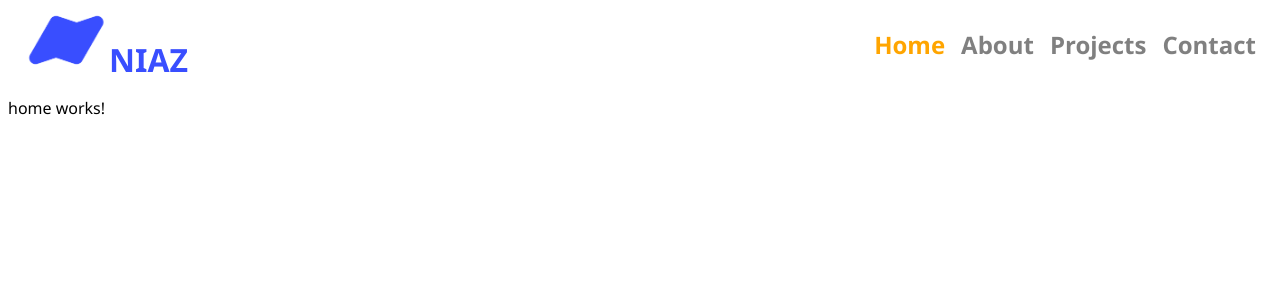
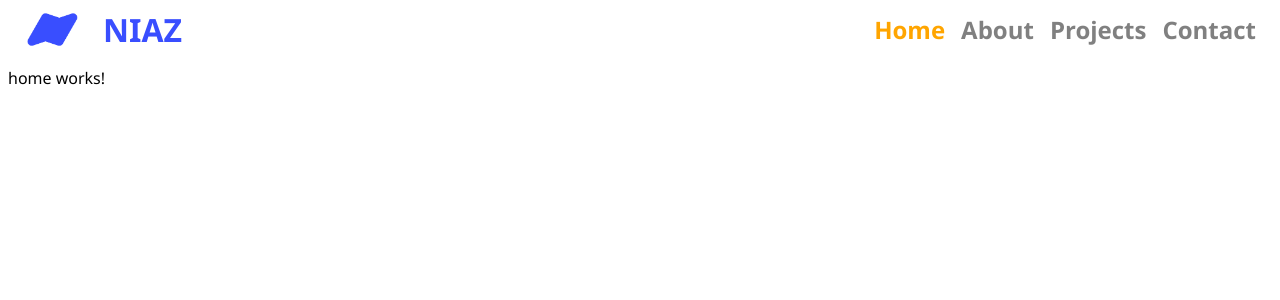
Before and after one commit to tuk05348/website-frontend, an Angular app: page / in a window 1280 px wide. Shown: the top 300 px of the page. Built offline with nearby package versions, Linux system fonts and the light colour scheme.

Commit message:
Fixed the logo to make it the same height as the text.

```diff
--- a/src/app/Components/navbar/navbar.component.css
+++ b/src/app/Components/navbar/navbar.component.css
@@ -1,18 +1,28 @@
 .nav-container {
     display: flex;
     align-items: center;
+    justify-content: space-between;
     padding: 0px 1em;
 }
 
 .logo {
-    width: 10%;
-    height: auto;
+    width: 100%;
+    height: 100%;
+    background-image: url("/logo.png");
+    background-repeat: no-repeat;
+    background-size: contain;
+}
+
+.logo-container {
+    display: grid;
+    grid-template-columns: 1fr 1fr;
 }
 
 .name {
     font-size: 2em;
     font-weight: bold;
     color: #394eff;
+    width: 100%;
 }
 
 .hamburger {
--- a/src/app/Components/navbar/navbar.component.html
+++ b/src/app/Components/navbar/navbar.component.html
@@ -1,6 +1,6 @@
 <nav class="nav-container">
     <div class="logo-container">
-        <img class="logo" src="logo.png" alt="logo">
+        <div class="logo"></div>
         <span class="name">NIAZ</span>
     </div>
     <div class="hamburger" (click)="menuOpen = !menuOpen">
```
